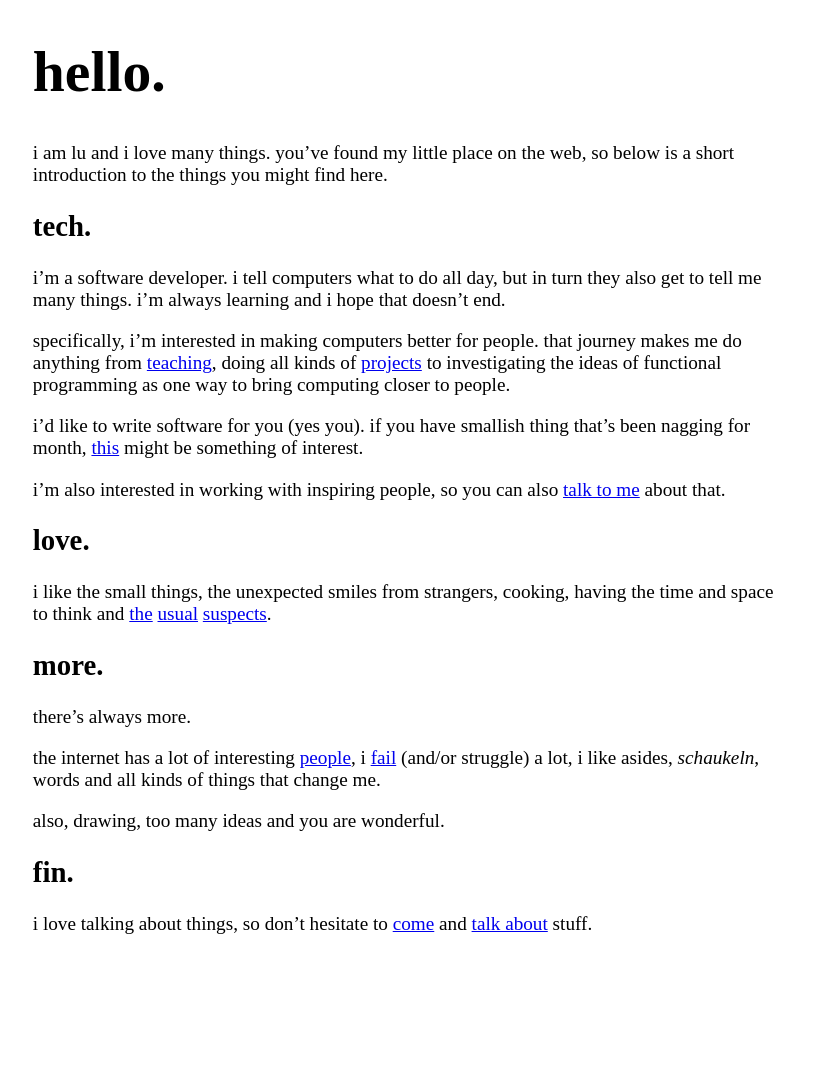
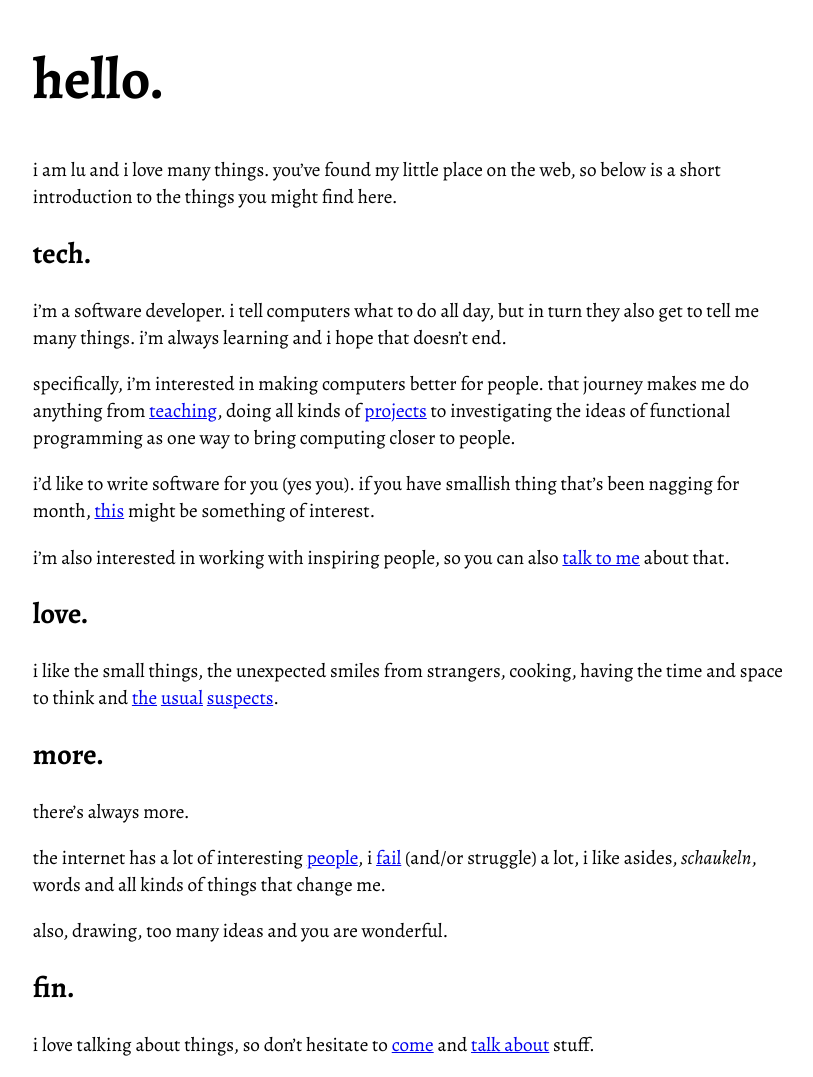
Before and after one commit to heyLu/heylu.github.com, a Jekyll site: the page built from index.md, in a window 1280 px wide. Shown: the whole page, without its empty margins (228-1041 px from the left). Built offline with Jekyll 4.4.1, drawn with Linux system fonts in a browser that asks for light colours; before the commit the page ends 954 px from its top, so only the background shows below that.

Commit message:
use alegreya as a font.

```diff
--- a/_layouts/page.html
+++ b/_layouts/page.html
@@ -4,11 +4,12 @@
 		<title>{{ page.title }}</title>
 		<meta charset="utf-8" />
 
+		<link href='http://fonts.googleapis.com/css?family=Alegreya:400,400italic,700,700italic' rel='stylesheet' type='text/css' />
 		<style type="text/css">
 			#page {
 				margin: auto 20%;
 
-				font-family: "Liberation Serif", serif;
+				font-family: "Alegreya", serif;
 				font-size: larger;
 			}
 
```
